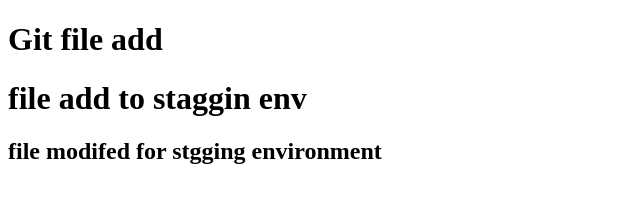
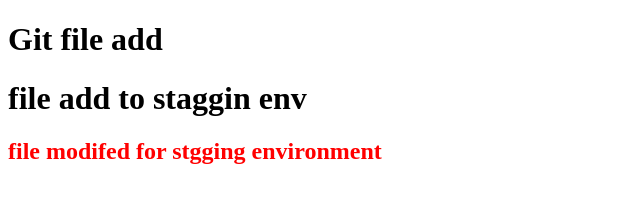
Before and after one commit to Giridhard123/Projectassignment, a plain HTML site: page index.html in a window 1280 px wide. Shown: the whole page, without its empty margins (0-640 px from the left). Drawn offline with Linux system fonts and the light colour scheme.

Commit message:
staging environment in red color

```diff
--- a/index.html
+++ b/index.html
@@ -5,6 +5,6 @@
    <body>
 	<h1> Git file add </h1>
 	<h1> file add to staggin env </h1>
-	<h2> file modifed for stgging environment</h2>
+	<h2 style="color:red"> file modifed for stgging environment</h2>
    </body>
 </html>
```
